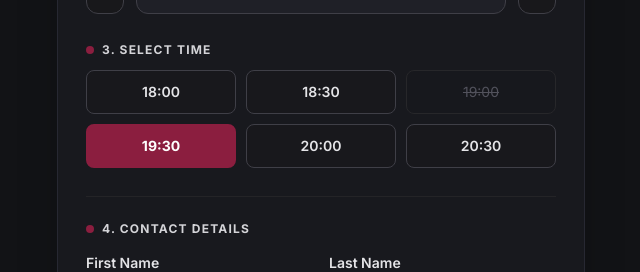
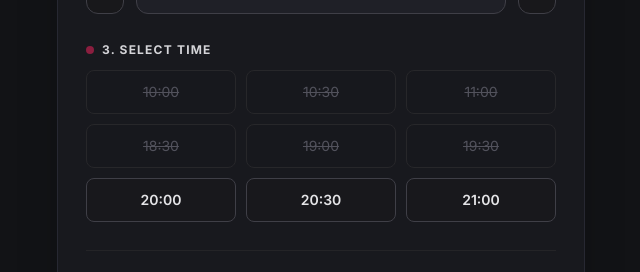
Before and after one commit to TiimiPANTS/pants, a React (Vite) app in the folder frontend/: page /reserve in a window 1280 px wide. Shown: the part 440-712 px from the top of the page, without its empty margins (319-959 px from the left). Built offline with nearby package versions, Linux system fonts and the light colour scheme; a web font is replaced by a local one.

Commit message:
feat: disable past reservation times and add morning slots

```diff
--- a/frontend/src/components/TimeSlotSelector.tsx
+++ b/frontend/src/components/TimeSlotSelector.tsx
@@ -3,14 +3,17 @@ import { availableTimes } from "../types/reservation";
 import type { ReservationTime } from "../types/reservation";
 
 type TimeSlotSelectorProps = {
+  selectedDay: Date | undefined;
   selectedTime: ReservationTime;
   setSelectedTime: (time: ReservationTime) => void;
 };
 
 export const TimeSlotSelector: FC<TimeSlotSelectorProps> = ({
+  selectedDay,
   selectedTime,
   setSelectedTime,
 }) => {
+  const now = new Date();
   return (
     <section>
       <h2 className="text-xs uppercase tracking-widest font-bold text-zinc-300 flex items-center gap-2 mb-3">
@@ -20,9 +23,27 @@ export const TimeSlotSelector: FC<TimeSlotSelectorProps> = ({
 
       <div className="grid grid-cols-3 gap-2.5">
         {availableTimes.map((time) => {
+
+          const [hours, minutes] = time.split(":").map(Number);
+
+          const selectedDateTime = selectedDay
+          ? new Date(
+            selectedDay.getFullYear(),
+            selectedDay.getMonth(),
+            selectedDay.getDate(),
+            hours,
+            minutes
+          )
+          : null ;
+
+          const isDisabled = selectedDateTime
+          ? selectedDateTime <= now
+          : false;
+
+          const isSelected = time === selectedTime;
+
           // You can eventually pass a list of disabled times as a prop based on backend availability
-          const isDisabled = time === "19:00";
-          const isSelected = time === selectedTime;
+
 
           return (
             <button
--- a/frontend/src/hooks/useReservation.ts
+++ b/frontend/src/hooks/useReservation.ts
@@ -4,7 +4,7 @@ import type { ReservationForm, ReservationTime } from "../types/reservation";
 
 export function useReservation() {
     const [selectedDay, setSelectedDay] = useState<Date | undefined>(
-        undefined
+        new Date()
     );
     const [selectedTime, setSelectedTime] = useState<ReservationTime>("19:30");
     const [guestCount, setGuestCount] = useState<number>(2);
--- a/frontend/src/pages/ReservationPage.tsx
+++ b/frontend/src/pages/ReservationPage.tsx
@@ -86,6 +86,7 @@ export const ReservationPage: FC = () => {
           />
 
           <TimeSlotSelector
+            selectedDay={selectedDay}
             selectedTime={selectedTime}
             setSelectedTime={setSelectedTime}
           />
--- a/frontend/src/types/reservation.ts
+++ b/frontend/src/types/reservation.ts
@@ -1,10 +1,14 @@
 export const availableTimes = [
-  "18:00",
+
+  "10:00",
+  "10:30",
+  "11:00",
   "18:30",
   "19:00",
   "19:30",
   "20:00",
   "20:30",
+  "21:00",
 ] as const;
 
 export type ReservationTime = (typeof availableTimes)[number];
```
